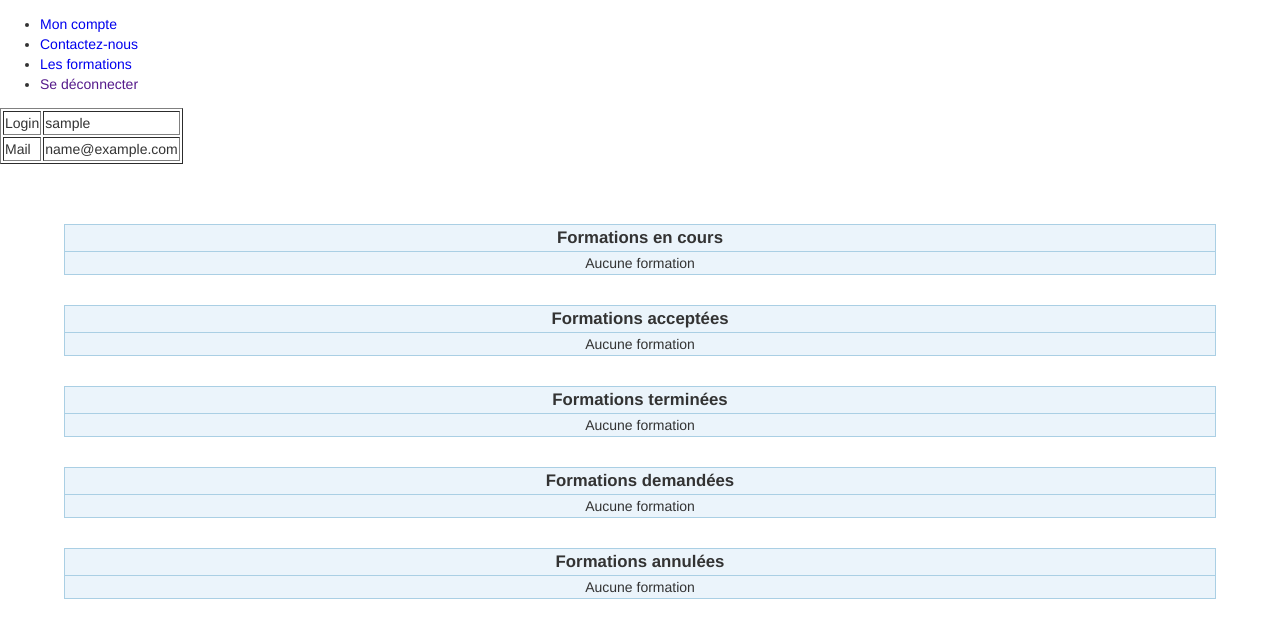
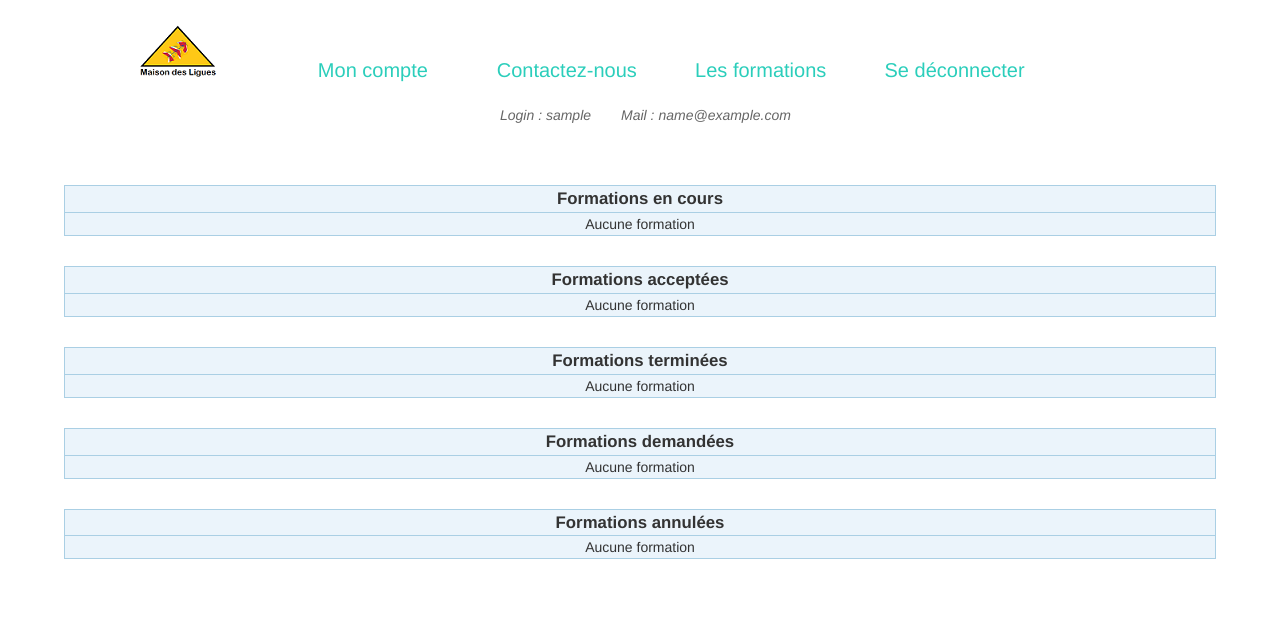
Before and after one commit to DarthSerge/Projet-M2L, a PHP site: page /compte.php in a window 1280 px wide. Shown: the top 638 px of the page. Run offline with PHP 8.4, Linux system fonts and the light colour scheme; the visitor is signed in with stand-in values (Sample User, id 1); data comes from the database, SQL or seed files in the repository.

Commit message:
Css "mon compte"

```diff
--- a/css/general.css
+++ b/css/general.css
@@ -9,6 +9,7 @@ html {
 body {
 	width: 100%;
 	margin: auto;
+	margin-top: 5px;
 }
 
 div#msgErreur {
@@ -133,6 +134,39 @@ a {
 	font-weight: bold;
 }
 
+/* Bandeau de navigation */
+
+header ul {
+	width: 90%;
+	margin: auto;
+}
+
+li.nav a {
+	font-size: 20px;
+	color: #2bcebb;
+}
+
+li.nav {
+	display: inline-block;
+	margin: 20px;
+	width: 150px;
+	border-radius: 5px;
+	text-align: center;
+}
+
+aside div {
+	color: #666666;
+	font-style: italic;
+	display: inline;
+	margin-right: 30px;
+}
+
+aside div#login {
+	margin-left: 500px;
+}
+
+/* Tableau de formations */
+
 .tableauFormations {
 	margin: auto;
 	margin-top: 30px;
--- a/js/general.js
+++ b/js/general.js
@@ -1,6 +1,16 @@
 $(document).ready(function() {
 	$("#deconnexion").click(function(){
-		if (confirm('Voulez-vous vraiment vous déconnecter ?'))
-			document.location.href = window.location.href + '?deconnexion';
+		if (!confirm('Voulez-vous vraiment vous déconnecter ?'))
+			return false;
+	});
+
+	$("li.nav a").mouseover(function() {
+		$(this).css("color", "#ffffff");
+		$(this).parent().css("background-color", "#2bcebb");
+	});
+
+	$("li.nav a").mouseleave(function() {
+		$(this).css("color", "#2bcebb");
+		$(this).parent().css("background-color", "#ffffff");
 	});
 });
--- a/librairie.php
+++ b/librairie.php
@@ -43,10 +43,11 @@ function debutPage($titre) {
 
 		echo "<header>\n";
 			echo "<ul>\n";
+				echo "<li class=\"nav\"><img src=\"images/logoM2L.png\" title=\"logo\" alt=\"Logo de la M2L\" \></li>\n";
 				echo "<li class=\"nav\"><a href=\"compte.php\">Mon compte</a></li>\n";
 				echo "<li class=\"nav\"><a href=\"mailto:jeanfrancois.poivey@free.fr\">Contactez-nous</a></li>\n";
 				echo "<li class=\"nav\"><a href=\"formations.php\">Les formations</a></li>\n";
-				echo "<li class=\"nav\"><a href=\"\" id=\"deconnexion\">Se déconnecter</a></li>\n";
+				echo "<li class=\"nav\"><a href=\"?deconnexion\" id=\"deconnexion\">Se déconnecter</a></li>\n";
 			echo "</ul>\n";
 		echo "</header>\n";
 	}
@@ -56,17 +57,8 @@ function debutPage($titre) {
 function aside($id) {
 	if ($id != 0) {
 		echo "<aside>\n";
-			echo "<table border=\"1\">\n";
-				echo "<tr>\n";
-					echo "<td>Login</td>\n";
-					echo "<td>".$_SESSION["login"]."</td>\n";
-				echo "</tr>\n";
-
-				echo "<tr>\n";
-					echo "<td>Mail</td>\n";
-					echo "<td>".$_SESSION["mail"]."</td>\n";
-				echo "</tr>\n";
-			echo "</table>\n";
+			echo "<div id=\"login\">Login : ".$_SESSION["login"]."</div>";
+			echo "<div id=\"mail\">Mail : ".$_SESSION["mail"]."</div>";
 		echo "</aside>\n";
 	}
 
```
Also changed, not shown: images/logoM2L.png (added), images/salle1.jpg (deleted), images/salle2.jpg (deleted), images/salle3.jpg (deleted), images/salle4.jpg (deleted), images/salle5.jpg (deleted), images/salle6.jpg (deleted).
